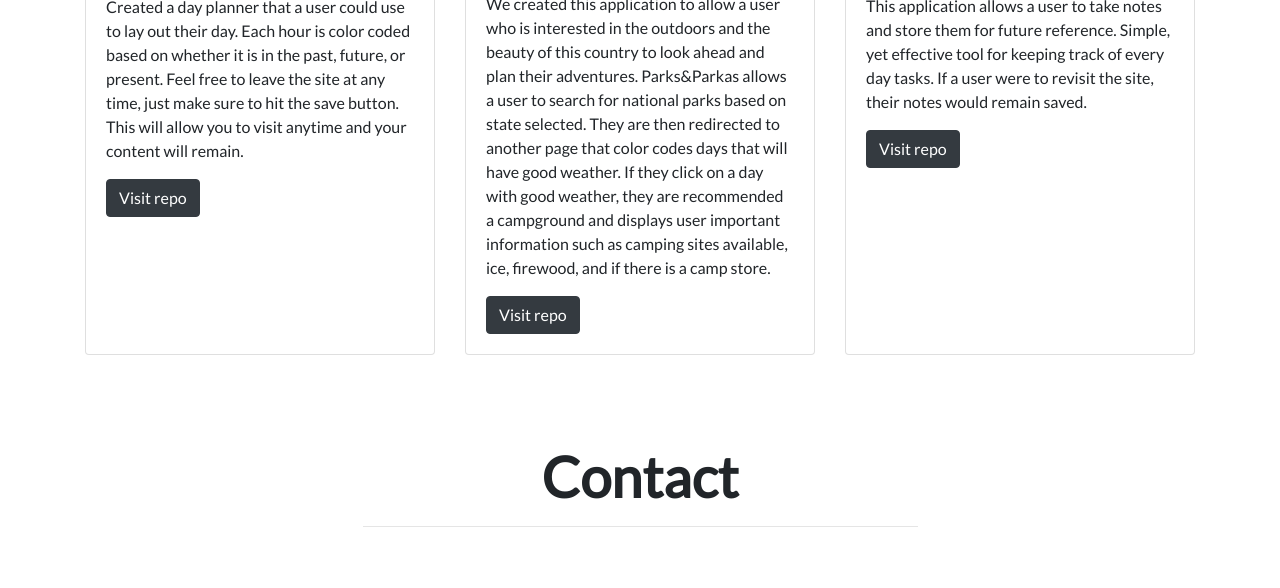
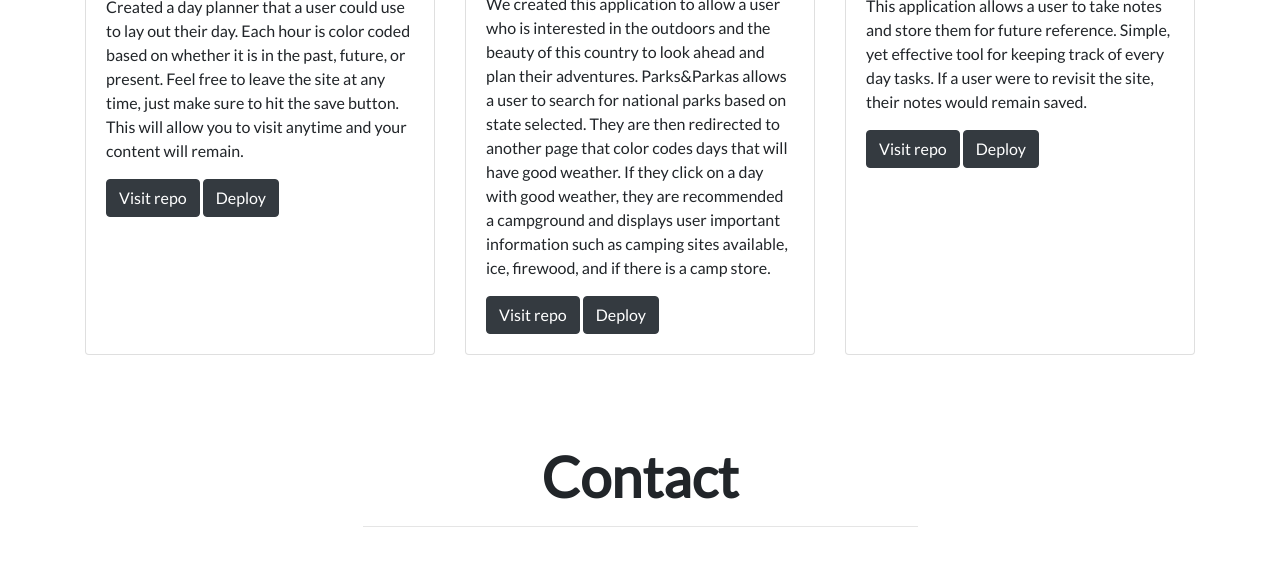
Before and after one commit to LS-T/Portfolio-v2, a plain HTML site: page index.html in a window 1280 px wide. Shown: the part 1060-1648 px from the top of the page. Drawn offline with nearby package versions, Linux system fonts and the light colour scheme.

Commit message:
deployable links added

```diff
--- a/index.html
+++ b/index.html
@@ -99,6 +99,7 @@
                 to visit anytime and your content will remain.
               </p>
               <a href="https://github.com/LS-T/Day-Planner" class="btn btn-dark">Visit repo</a>
+              <a href="https://ls-t.github.io/Day-Planner/" class="btn btn-dark">Deploy</a>
             </div>
           </div>
         </div>
@@ -123,6 +124,7 @@
                 a camp store.
               </p>
               <a href="https://github.com/LS-T/Parks-N-Parkas" class="btn btn-dark">Visit repo</a>
+              <a href="https://ls-t.github.io/Parks-N-Parkas/" class="btn btn-dark">Deploy</a>
             </div>
           </div>
         </div>
@@ -139,6 +141,7 @@
                 This application allows a user to take notes and store them for future reference. Simple, yet effective tool for keeping track of every day tasks. If a user were to revisit the site, their notes would remain saved.
               </p>
               <a href="https://github.com/LS-T/NoDeTaker" class="btn btn-dark justify-content-center">Visit repo</a>
+              <a href="https://stormy-caverns-55569.herokuapp.com/" class="btn btn-dark">Deploy</a>
             </div>
           </div>
         </div>
```
